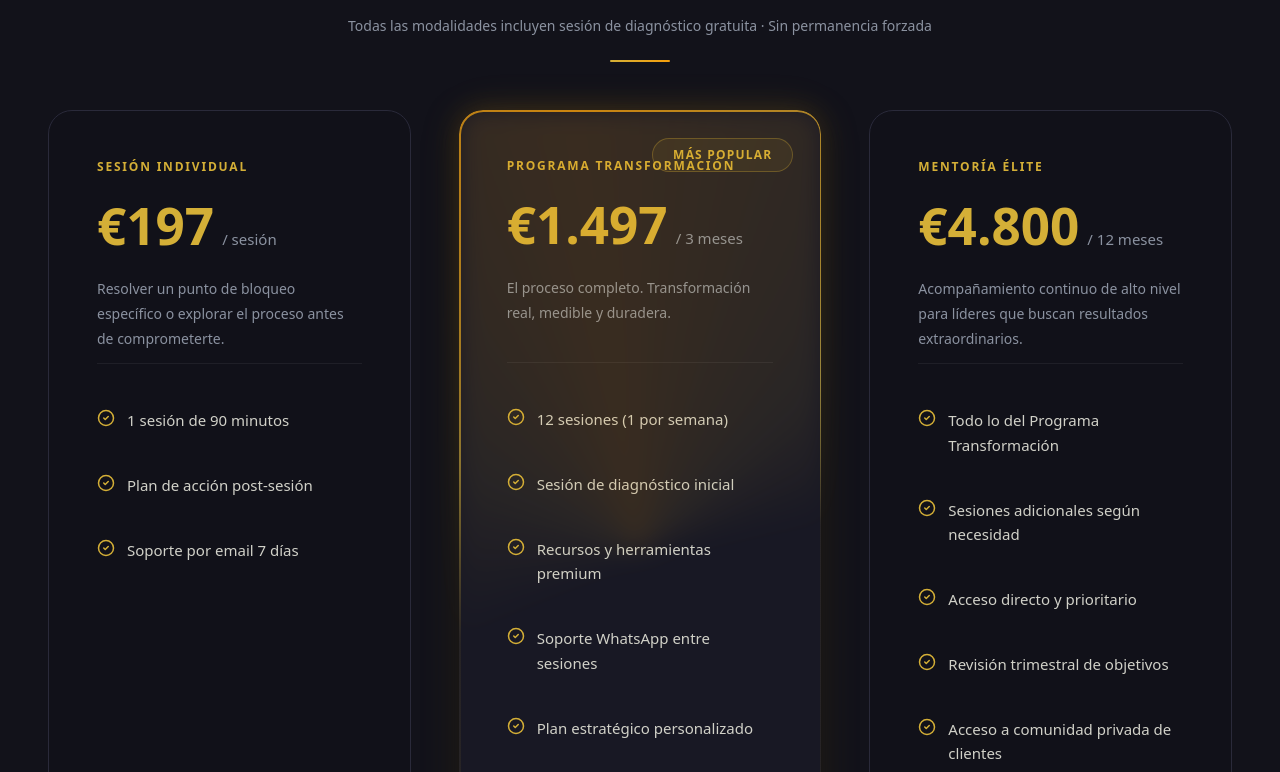
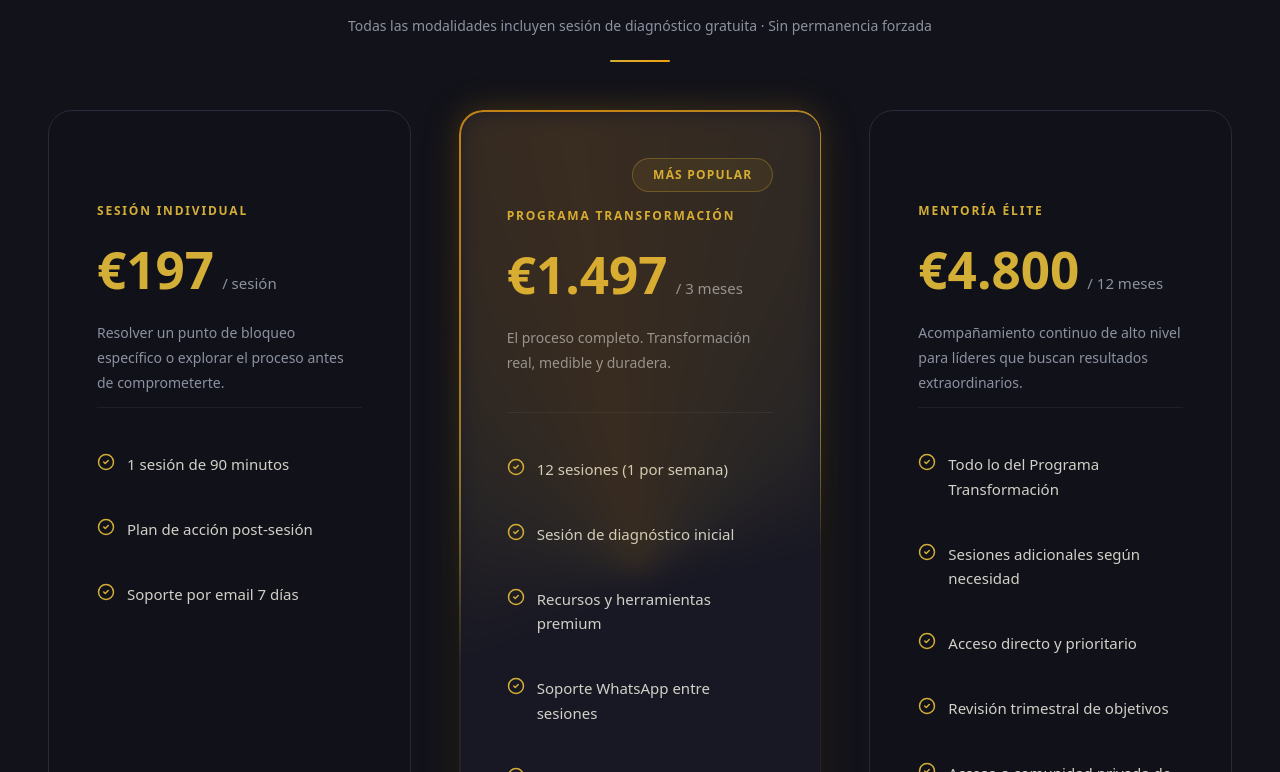
Before and after one commit to jagoff/web-coaching-terceros, a Next.js app: page / in a window 1280 px wide. Shown: the part 7108-7880 px from the top of the page. Built offline with nearby package versions, Linux system fonts and the light colour scheme; no server answers.

Commit message:
style: fixed-height badge row in pricing cards for perfect alignment

```diff
--- a/components/sections/Pricing.tsx
+++ b/components/sections/Pricing.tsx
@@ -159,16 +159,14 @@ export default function Pricing() {
               whileHover={{ y: -8, boxShadow: plan.featured ? "0 0 60px rgba(212,175,55,0.2), 0 16px 48px rgba(0,0,0,0.5)" : "0 8px 32px rgba(0,0,0,0.4)" }}
               transition={{ type: "spring", stiffness: 300, damping: 20 }}
             >
-              {/* Badge — absolute so it doesn't affect flow */}
-              {plan.badge && (
-                <span
-                  className="badge text-xs px-3 py-1 absolute"
-                  style={{ top: "clamp(1.25rem, 3vw, 1.75rem)", right: "clamp(1.25rem, 3vw, 1.75rem)" }}
-                  aria-label="Plan más popular"
-                >
-                  {plan.badge}
-                </span>
-              )}
+              {/* Badge row — fixed height keeps all cards aligned */}
+              <div className="flex justify-end mb-4" style={{ minHeight: "1.75rem" }}>
+                {plan.badge && (
+                  <span className="badge text-xs px-3 py-1" aria-label="Plan más popular">
+                    {plan.badge}
+                  </span>
+                )}
+              </div>
 
               {/* Plan name */}
               <p
```
